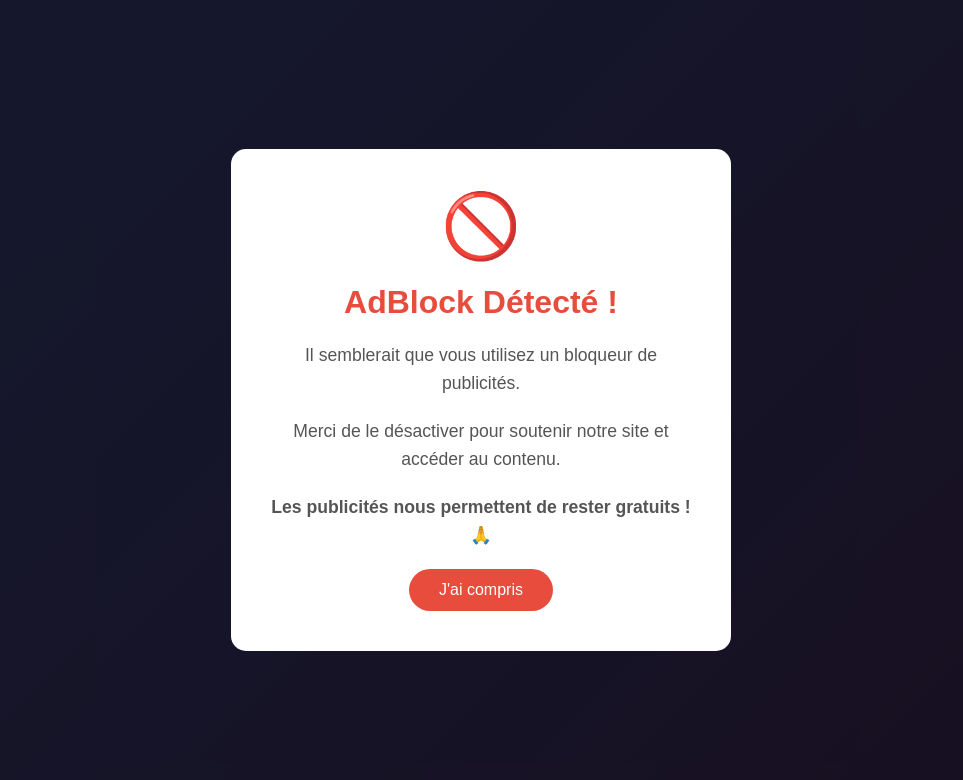
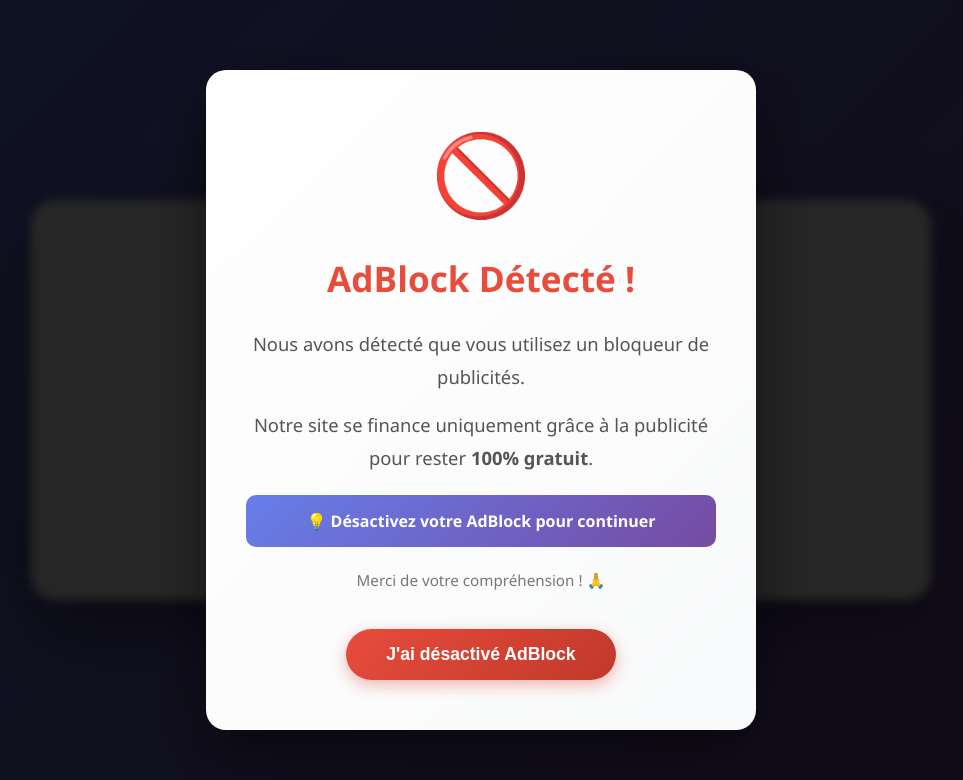
Before and after one commit to Cyprdu/PUB, a plain HTML site: page index.html in a window 1280 px wide. Shown: the whole page, without its empty margins (159-1122 px from the left). Drawn offline with Linux system fonts and the light colour scheme.

Commit message:
Update index.html

```diff
--- a/index.html
+++ b/index.html
@@ -4,7 +4,7 @@
     <meta charset="UTF-8">
     <meta name="viewport" content="width=device-width, initial-scale=1.0">
     <meta name="google-adsense-account" content="ca-pub-3659884670016121">
-    <title>Ma Page avec Pub</title>
+    <title>Ma Page avec Pub In-Feed</title>
 
     <!-- Google AdSense -->
     <script async src="https://pagead2.googlesyndication.com/pagead/js/adsbygoogle.js?client=ca-pub-3659884670016121"
@@ -18,32 +18,39 @@
         }
 
         body {
-            font-family: Arial, sans-serif;
+            font-family: 'Segoe UI', Tahoma, Geneva, Verdana, sans-serif;
             background: linear-gradient(135deg, #667eea 0%, #764ba2 100%);
             min-height: 100vh;
             display: flex;
             justify-content: center;
             align-items: center;
+            padding: 20px;
         }
 
         .container {
+            width: 100%;
+            max-width: 900px;
             text-align: center;
-            padding: 20px;
         }
 
         .ad-container {
             background: white;
-            padding: 30px;
-            border-radius: 20px;
-            box-shadow: 0 20px 60px rgba(0, 0, 0, 0.3);
-            max-width: 800px;
-            margin: 0 auto;
+            padding: 50px 30px;
+            border-radius: 25px;
+            box-shadow: 0 25px 70px rgba(0, 0, 0, 0.4);
+            min-height: 400px;
         }
 
         h1 {
             color: #333;
-            margin-bottom: 30px;
-            font-size: 2.5em;
+            margin-bottom: 40px;
+            font-size: 2.8em;
+            text-shadow: 2px 2px 4px rgba(0,0,0,0.1);
+        }
+
+        .ad-wrapper {
+            margin: 20px auto;
+            max-width: 100%;
         }
 
         /* Popup AdBlock */
@@ -54,28 +61,36 @@
             left: 0;
             width: 100%;
             height: 100%;
-            background: rgba(0, 0, 0, 0.8);
+            background: rgba(0, 0, 0, 0.85);
             z-index: 9999;
             justify-content: center;
             align-items: center;
+            backdrop-filter: blur(5px);
         }
 
         .adblock-popup.show {
             display: flex;
+            animation: fadeIn 0.3s ease;
+        }
+
+        @keyframes fadeIn {
+            from { opacity: 0; }
+            to { opacity: 1; }
         }
 
         .popup-content {
-            background: white;
-            padding: 40px;
-            border-radius: 15px;
+            background: linear-gradient(135deg, #fff 0%, #f8f9fa 100%);
+            padding: 50px 40px;
+            border-radius: 20px;
             text-align: center;
-            max-width: 500px;
-            animation: slideIn 0.3s ease;
+            max-width: 550px;
+            animation: slideIn 0.4s ease;
+            box-shadow: 0 20px 60px rgba(0,0,0,0.5);
         }
 
         @keyframes slideIn {
             from {
-                transform: translateY(-50px);
+                transform: translateY(-80px);
                 opacity: 0;
             }
             to {
@@ -84,118 +99,180 @@
             }
         }
 
+        .popup-icon {
+            font-size: 5em;
+            margin-bottom: 25px;
+            animation: bounce 1s infinite;
+        }
+
+        @keyframes bounce {
+            0%, 100% { transform: translateY(0); }
+            50% { transform: translateY(-10px); }
+        }
+
         .popup-content h2 {
             color: #e74c3c;
-            margin-bottom: 20px;
-            font-size: 2em;
+            margin-bottom: 25px;
+            font-size: 2.2em;
         }
 
         .popup-content p {
             color: #555;
-            line-height: 1.6;
-            margin-bottom: 20px;
-            font-size: 1.1em;
+            line-height: 1.8;
+            margin-bottom: 15px;
+            font-size: 1.15em;
         }
 
-        .popup-icon {
-            font-size: 4em;
-            margin-bottom: 20px;
+        .popup-content .highlight {
+            background: linear-gradient(135deg, #667eea 0%, #764ba2 100%);
+            color: white;
+            padding: 15px 20px;
+            border-radius: 10px;
+            margin: 20px 0;
+            font-weight: bold;
         }
 
         .close-btn {
-            background: #e74c3c;
+            background: linear-gradient(135deg, #e74c3c 0%, #c0392b 100%);
             color: white;
             border: none;
-            padding: 12px 30px;
-            border-radius: 25px;
+            padding: 15px 40px;
+            border-radius: 30px;
             cursor: pointer;
-            font-size: 1em;
-            transition: background 0.3s;
+            font-size: 1.1em;
+            font-weight: bold;
+            transition: all 0.3s;
+            box-shadow: 0 5px 15px rgba(231, 76, 60, 0.4);
+            margin-top: 20px;
         }
 
         .close-btn:hover {
-            background: #c0392b;
+            transform: translateY(-2px);
+            box-shadow: 0 8px 20px rgba(231, 76, 60, 0.6);
         }
 
-        /* Détecteur d'AdBlock */
-        .adblock-detector {
-            height: 1px;
-            width: 1px;
-            position: absolute;
-            left: -9999px;
+        .close-btn:active {
+            transform: translateY(0);
+        }
+
+        /* Loading animation */
+        .loading {
+            display: inline-block;
+            width: 50px;
+            height: 50px;
+            border: 5px solid #f3f3f3;
+            border-top: 5px solid #667eea;
+            border-radius: 50%;
+            animation: spin 1s linear infinite;
+            margin: 20px auto;
+        }
+
+        @keyframes spin {
+            0% { transform: rotate(0deg); }
+            100% { transform: rotate(360deg); }
+        }
+
+        /* Responsive */
+        @media (max-width: 768px) {
+            h1 {
+                font-size: 2em;
+            }
+
+            .ad-container {
+                padding: 30px 20px;
+            }
+
+            .popup-content {
+                padding: 40px 25px;
+                margin: 20px;
+            }
+
+            .popup-content h2 {
+                font-size: 1.8em;
+            }
         }
     </style>
 </head>
 <body>
-    <!-- Détecteur AdBlock invisible -->
-    <div class="adblock-detector" id="adDetector"></div>
 
     <!-- Popup AdBlock -->
     <div class="adblock-popup" id="adblockPopup">
         <div class="popup-content">
             <div class="popup-icon">🚫</div>
             <h2>AdBlock Détecté !</h2>
-            <p>Il semblerait que vous utilisez un bloqueur de publicités.</p>
-            <p>Merci de le désactiver pour soutenir notre site et accéder au contenu.</p>
-            <p><strong>Les publicités nous permettent de rester gratuits ! 🙏</strong></p>
-            <button class="close-btn" onclick="closePopup()">J'ai compris</button>
+            <p>Nous avons détecté que vous utilisez un bloqueur de publicités.</p>
+            <p>Notre site se finance uniquement grâce à la publicité pour rester <strong>100% gratuit</strong>.</p>
+            <div class="highlight">
+                💡 Désactivez votre AdBlock pour continuer
+            </div>
+            <p style="font-size: 0.95em; color: #777;">Merci de votre compréhension ! 🙏</p>
+            <button class="close-btn" onclick="closePopup()">J'ai désactivé AdBlock</button>
         </div>
     </div>
 
     <!-- Contenu principal -->
     <div class="container">
         <div class="ad-container">
-            <h1>📢 Publicité</h1>
+            <h1>📰 Publicité In-Feed</h1>
 
-            <!-- Annonce Google AdSense -->
-            <ins class="adsbygoogle"
-                 style="display:block"
-                 data-ad-client="ca-pub-3659884670016121"
-                 data-ad-slot="1234567890"
-                 data-ad-format="auto"
-                 data-full-width-responsive="true"></ins>
+            <div class="loading" id="loadingSpinner"></div>
+
+            <div class="ad-wrapper">
+                <!-- Annonce Google AdSense In-Feed -->
+                <ins class="adsbygoogle"
+                     style="display:block"
+                     data-ad-format="fluid"
+                     data-ad-layout-key="-6t+ed+2i-1n-4w"
+                     data-ad-client="ca-pub-3659884670016121"
+                     data-ad-slot="4106161345"></ins>
+            </div>
 
             <script>
+                // Cacher le spinner une fois la pub chargée
+                setTimeout(() => {
+                    document.getElementById('loadingSpinner').style.display = 'none';
+                }, 2000);
+
                 (adsbygoogle = window.adsbygoogle || []).push({});
             </script>
         </div>
     </div>
 
     <script>
-        // Détection d'AdBlock
+        // Détection d'AdBlock - Multi-méthodes
         function detectAdBlock() {
-            const adDetector = document.getElementById('adDetector');
             const popup = document.getElementById('adblockPopup');
+            let adBlockDetected = false;
 
-            // Méthode 1 : Vérifier si Google AdSense est chargé
+            // Méthode 1 : Vérifier si le script AdSense est chargé
             setTimeout(() => {
-                if (typeof adsbygoogle === 'undefined' || adsbygoogle.length === 0) {
+                if (typeof adsbygoogle === 'undefined') {
+                    adBlockDetected = true;
                     popup.classList.add('show');
                 }
-            }, 2000);
+            }, 1500);
 
-            // Méthode 2 : Vérifier avec un élément test
-            const testAd = document.createElement('div');
-            testAd.innerHTML = '&nbsp;';
-            testAd.className = 'adsbox';
-            testAd.style.position = 'absolute';
-            testAd.style.left = '-9999px';
-            document.body.appendChild(testAd);
+            // Méthode 2 : Vérifier avec un élément test (bait)
+            const bait = document.createElement('div');
+            bait.className = 'pub_300x250 pub_300x250m pub_728x90 text-ad textAd text_ad text_ads text-ads text-ad-links ad-text adSense adBlock adContent adBanner';
+            bait.style.cssText = 'width: 1px !important; height: 1px !important; position: absolute !important; left: -10000px !important; top: -1000px !important;';
+            document.body.appendChild(bait);
 
             setTimeout(() => {
-                if (testAd.offsetHeight === 0) {
+                if (bait.offsetHeight === 0 || bait.offsetWidth === 0 || window.getComputedStyle(bait).display === 'none') {
+                    adBlockDetected = true;
                     popup.classList.add('show');
                 }
-                testAd.remove();
+                bait.remove();
             }, 1000);
 
-            // Méthode 3 : Vérifier les annonces AdSense
+            // Méthode 3 : Vérifier les annonces AdSense réelles
             setTimeout(() => {
                 const ads = document.querySelectorAll('.adsbygoogle');
-                let adBlockDetected = false;
 
                 ads.forEach(ad => {
-                    if (ad.innerHTML.length === 0 || ad.offsetHeight === 0) {
+                    const rect = ad.getBoundingClientRect();
+                    if (ad.innerHTML.trim() === '' || rect.height === 0 || ad.offsetHeight === 0) {
                         adBlockDetected = true;
                     }
                 });
@@ -204,15 +281,45 @@
                     popup.classList.add('show');
                 }
             }, 3000);
+
+            // Méthode 4 : Vérifier si adsbygoogle.push a été appelé
+            setTimeout(() => {
+                if (window.adsbygoogle && window.adsbygoogle.loaded !== true) {
+                    // Vérification supplémentaire
+                    const hasAds = document.querySelectorAll('ins.adsbygoogle[data-ad-status="filled"]').length > 0;
+                    if (!hasAds) {
+                        popup.classList.add('show');
+                    }
+                }
+            }, 4000);
         }
 
         // Fermer la popup
         function closePopup() {
-            document.getElementById('adblockPopup').classList.remove('show');
+            const popup = document.getElementById('adblockPopup');
+            popup.style.animation = 'fadeOut 0.3s ease';
+            setTimeout(() => {
+                popup.classList.remove('show');
+            }, 300);
         }
 
-        // Lancer la détection au chargement de la page
-        window.addEventListener('load', detectAdBlock);
+        // Ajouter animation de fermeture
+        const style = document.createElement('style');
+        style.textContent = `
+            @keyframes fadeOut {
+                from { opacity: 1; }
+                to { opacity: 0; }
+            }
+        `;
+        document.head.appendChild(style);
+
+        // Lancer la détection au chargement
+        window.addEventListener('load', () => {
+            detectAdBlock();
+        });
+
+        // Re-vérifier si l'utilisateur recharge la page
+        document.addEventListener('DOMContentLoaded', detectAdBlock);
     </script>
 </body>
 </html>
```
